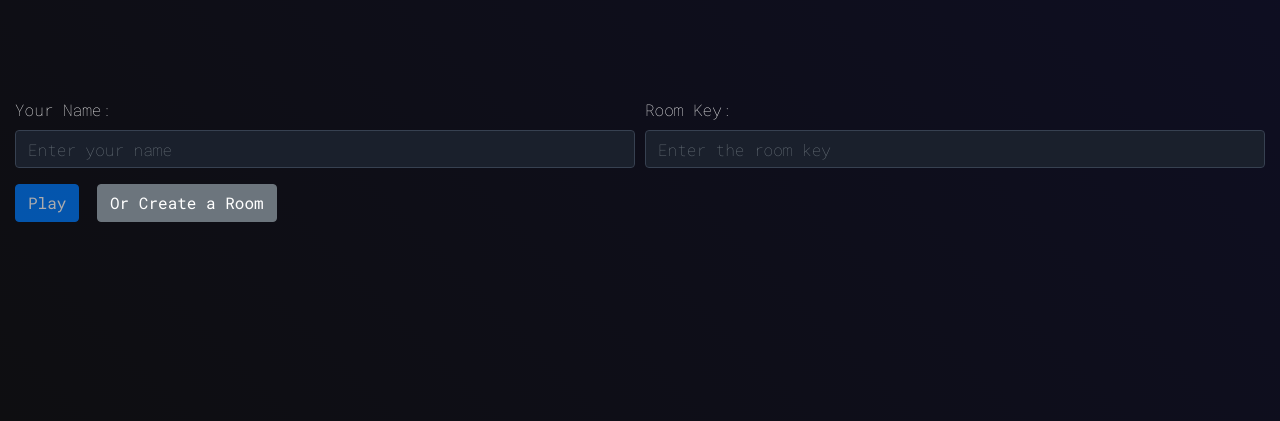
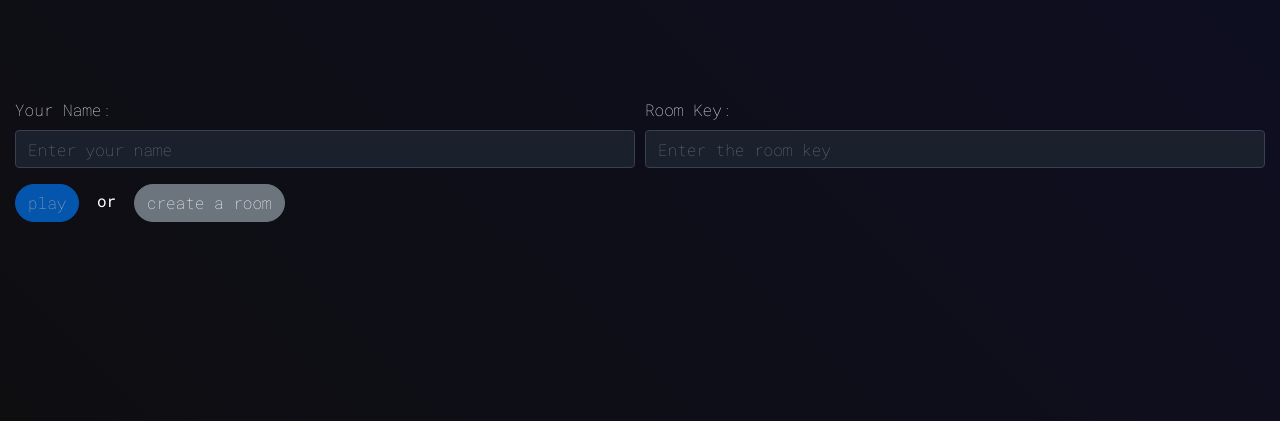
Before and after one commit to joaomarcoscrs/stealthy-gesture-clash, a Flask app: page / in a window 1280 px wide. Shown: the part 70-491 px from the top of the page. Run offline with Flask 3, Linux system fonts and the light colour scheme; some libraries are stand-ins or nearby versions.

Commit message:
better buttons

```diff
--- a/templates/index.html
+++ b/templates/index.html
@@ -57,15 +57,21 @@
             />
           </div>
         </div>
-        <button type="submit" class="btn btn-primary" id="playButton" disabled>
-          Play
+        <button
+          type="submit"
+          class="btn btn-primary rounded-full font-thin mr-2"
+          id="playButton"
+          disabled
+        >
+          play
         </button>
+        or
         <button
           type="button"
-          class="btn btn-secondary ml-2"
+          class="btn btn-secondary ml-2 rounded-full font-thin"
           id="createRoomButton"
         >
-          Or Create a Room
+          create a room
         </button>
       </form>
     </div>
```
